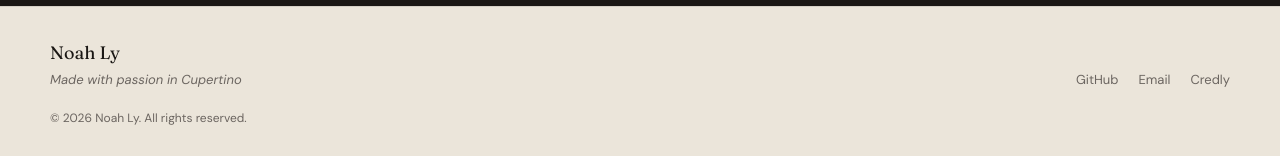
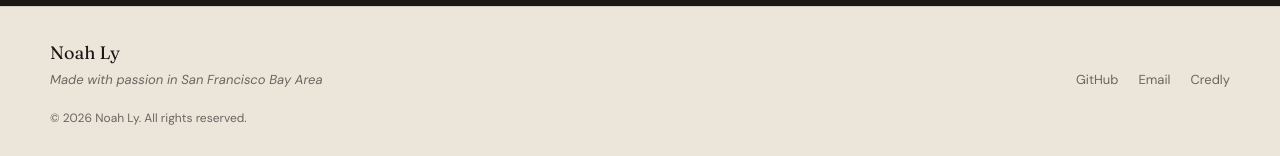
Before and after one commit to VXOdc/portfolio, a React (Vite) app: page / in a window 1280 px wide. Shown: the part 5993-6149 px from the top of the page. Built offline with nearby package versions, Linux system fonts and the light colour scheme.

Commit message:
Update Contact.jsx

```diff
--- a/src/components/Contact.jsx
+++ b/src/components/Contact.jsx
@@ -53,7 +53,7 @@ export function Footer() {
       <div className="site-footer-inner">
         <div>
           <p className="footer-name">{PROFILE.name}</p>
-          <p className="footer-note">Made with passion in Cupertino</p>
+          <p className="footer-note">Made with passion in San Francisco Bay Area</p>
         </div>
         <div className="footer-links">
           <a href={PROFILE.github} target="_blank" rel="noopener noreferrer" data-cursor="GitHub">
```
